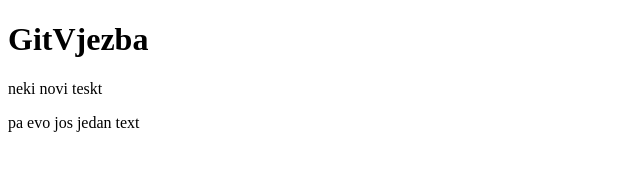
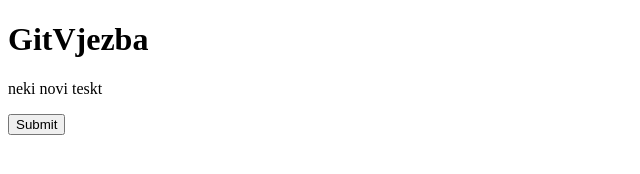
Before and after one commit to anasamodol/git_vjezba, a plain HTML site: page index.html in a window 1280 px wide. Shown: the whole page, without its empty margins (0-640 px from the left). Drawn offline with Linux system fonts and the light colour scheme.

Commit message:
created feature button

```diff
--- a/index.html
+++ b/index.html
@@ -11,7 +11,7 @@
         <h1>GitVjezba</h1>
         <p>neki novi teskt</p>
 
-        <p>pa evo jos jedan text</p>
+        <button>Submit</button>
     </div>
 </body>
 </html>
```
